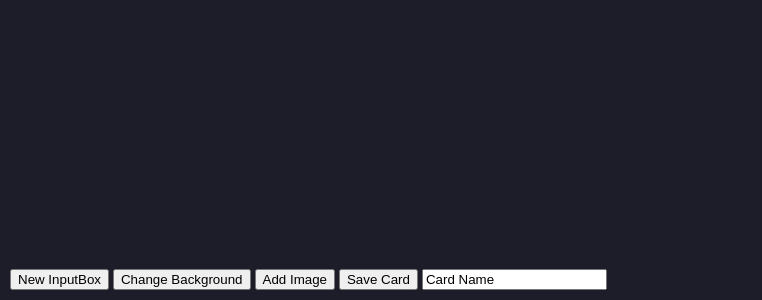
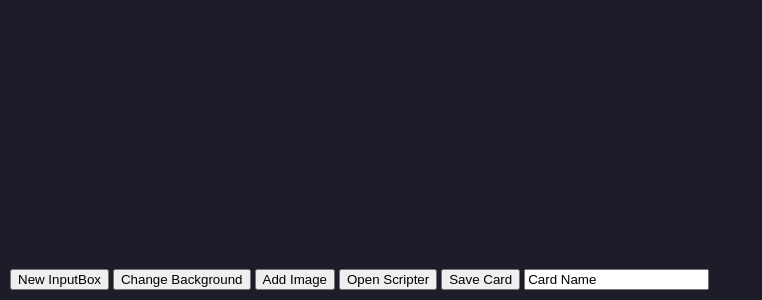
Before and after one commit to NonzeroCornet/Xenon, a website: page public/newc.html in a window 1280 px wide. Shown: the part 500-800 px from the top of the page, without its empty margins (0-762 px from the left). Drawn offline with Linux system fonts and the light colour scheme.

Commit message:
Added scripter div

```diff
--- a/public/newc.html
+++ b/public/newc.html
@@ -28,12 +28,19 @@
         <button onclick="document.getElementById('newImageUpload').click()">
             Add Image
         </button>
+        <button onclick="document.getElementById('scripter').style.display = 'block'">
+            Open Scripter
+        </button>
         <button onclick="saveCard()">Save Card</button>
         <input type="text" id="cardName" value="Card Name" />
     </div>
     <div id="allthethings">
         <div id="statics"></div>
         <div id="dynamics"></div>
+    </div>
+    <div id="scripter" style="position: absolute; z-index: 99; display: none; width: calc(100% - 15px); height: calc(100% - 15px); background-color: grey">
+        <button style="float: left" onclick="">+</button>
+        <button style="float: right" onclick="document.getElementById('scripter').style.display = 'none'">X</button>
     </div>
 
     <style id="importantStyles">
```
